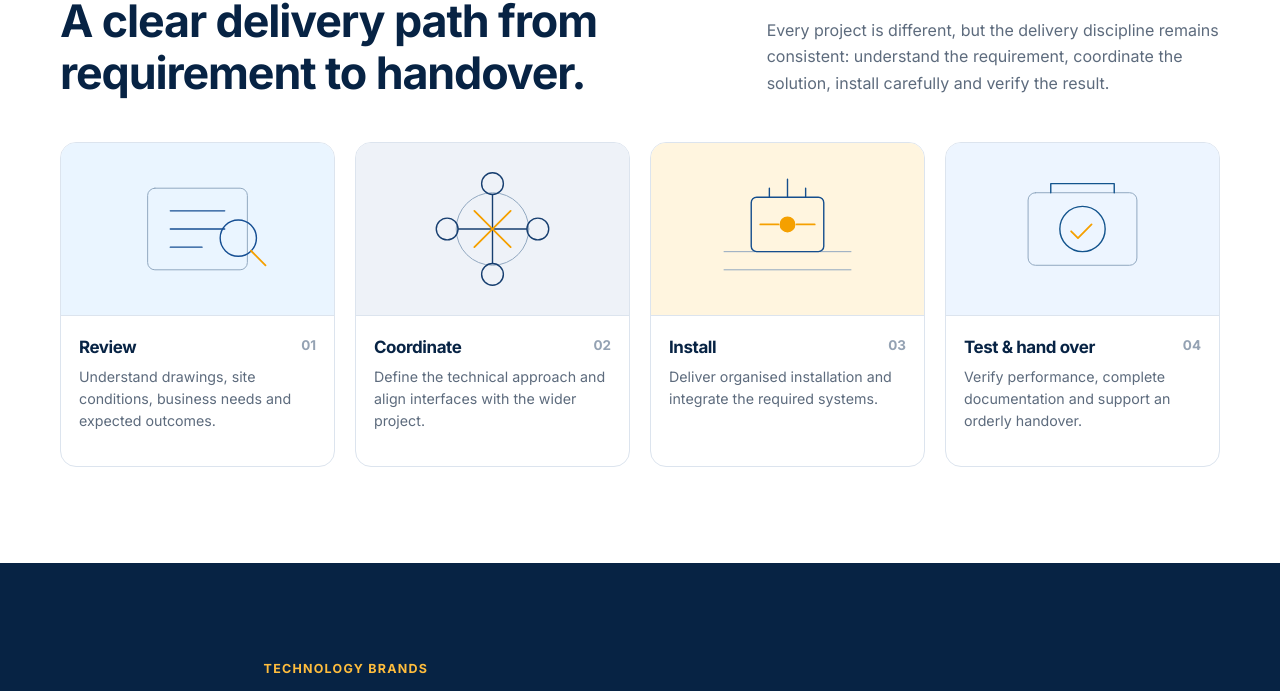
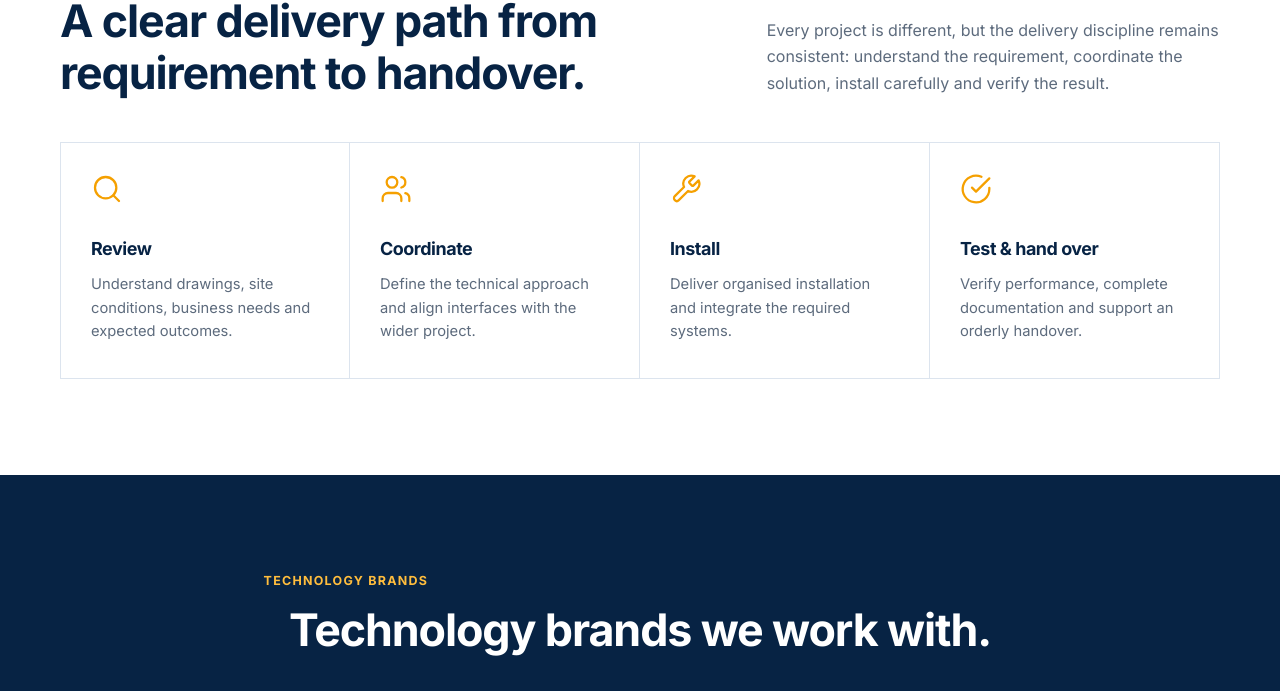
Before and after one commit to omarmohamedmedany/tyknawy, a plain HTML site: page index.html in a window 1280 px wide. Shown: the part 3742-4433 px from the top of the page. Drawn offline with Linux system fonts and the light colour scheme.

Commit message:
more icons changes

```diff
--- a/index.html
+++ b/index.html
@@ -172,70 +172,10 @@
           <p>Every project is different, but the delivery discipline remains consistent: understand the requirement, coordinate the solution, install carefully and verify the result.</p>
         </div>
         <div class="process-grid">
-          <article class="service-card reveal">
-            <div class="service-visual visual-network" aria-hidden="true">
-              <svg viewBox="0 0 520 300">
-                <rect class="ghost" x="150" y="60" width="220" height="180" rx="16"/>
-                <path d="M200 110h120M200 150h120M200 190h70"/>
-                <circle cx="350" cy="170" r="40"/>
-                <path class="accent" d="M378 198l32 32"/>
-              </svg>
-            </div>
-            <div class="service-body">
-              <span class="service-number">01</span>
-              <h3>Review</h3>
-              <p>Understand drawings, site conditions, business needs and expected outcomes.</p>
-            </div>
-          </article>
-          <article class="service-card reveal">
-            <div class="service-visual visual-security" aria-hidden="true">
-              <svg viewBox="0 0 520 300">
-                <circle class="ghost" cx="260" cy="150" r="80"/>
-                <circle cx="160" cy="150" r="24"/>
-                <circle cx="360" cy="150" r="24"/>
-                <circle cx="260" cy="50" r="24"/>
-                <circle cx="260" cy="250" r="24"/>
-                <path d="M184 150h152M260 74v152"/>
-                <path class="accent" d="M220 110l80 80M300 110l-80 80"/>
-              </svg>
-            </div>
-            <div class="service-body">
-              <span class="service-number">02</span>
-              <h3>Coordinate</h3>
-              <p>Define the technical approach and align interfaces with the wider project.</p>
-            </div>
-          </article>
-          <article class="service-card reveal">
-            <div class="service-visual visual-electrical" aria-hidden="true">
-              <svg viewBox="0 0 520 300">
-                <path class="ghost" d="M120 200h280M120 240h280"/>
-                <rect x="180" y="80" width="160" height="120" rx="12"/>
-                <path d="M260 80v-40M220 80v-20M300 80v-20"/>
-                <circle class="accent-fill" cx="260" cy="140" r="16"/>
-                <path class="accent" d="M200 140h40M280 140h40"/>
-              </svg>
-            </div>
-            <div class="service-body">
-              <span class="service-number">03</span>
-              <h3>Install</h3>
-              <p>Deliver organised installation and integrate the required systems.</p>
-            </div>
-          </article>
-          <article class="service-card reveal">
-            <div class="service-visual visual-software" aria-hidden="true">
-              <svg viewBox="0 0 520 300">
-                <rect class="ghost" x="140" y="70" width="240" height="160" rx="16"/>
-                <circle cx="260" cy="150" r="50"/>
-                <path class="accent" d="M235 155l15 15 30-30"/>
-                <path d="M190 70v-20h140v20"/>
-              </svg>
-            </div>
-            <div class="service-body">
-              <span class="service-number">04</span>
-              <h3>Test &amp; hand over</h3>
-              <p>Verify performance, complete documentation and support an orderly handover.</p>
-            </div>
-          </article>
+          <article class="reveal"><span><svg viewBox="0 0 24 24" width="32" height="32" fill="none" stroke="currentColor" stroke-width="1.7" stroke-linecap="round" stroke-linejoin="round"><circle cx="11" cy="11" r="8"/><path d="m21 21-4.3-4.3"/></svg></span><h3>Review</h3><p>Understand drawings, site conditions, business needs and expected outcomes.</p></article>
+          <article class="reveal"><span><svg viewBox="0 0 24 24" width="32" height="32" fill="none" stroke="currentColor" stroke-width="1.7" stroke-linecap="round" stroke-linejoin="round"><path d="M16 21v-2a4 4 0 0 0-4-4H6a4 4 0 0 0-4 4v2"/><circle cx="9" cy="7" r="4"/><path d="M22 21v-2a4 4 0 0 0-3-3.87"/><path d="M16 3.13a4 4 0 0 1 0 7.75"/></svg></span><h3>Coordinate</h3><p>Define the technical approach and align interfaces with the wider project.</p></article>
+          <article class="reveal"><span><svg viewBox="0 0 24 24" width="32" height="32" fill="none" stroke="currentColor" stroke-width="1.7" stroke-linecap="round" stroke-linejoin="round"><path d="M14.7 6.3a1 1 0 0 0 0 1.4l1.6 1.6a1 1 0 0 0 1.4 0l3.77-3.77a6 6 0 0 1-7.94 7.94l-6.91 6.91a2.12 2.12 0 0 1-3-3l6.91-6.91a6 6 0 0 1 7.94-7.94l-3.76 3.76z"/></svg></span><h3>Install</h3><p>Deliver organised installation and integrate the required systems.</p></article>
+          <article class="reveal"><span><svg viewBox="0 0 24 24" width="32" height="32" fill="none" stroke="currentColor" stroke-width="1.7" stroke-linecap="round" stroke-linejoin="round"><path d="M22 11.08V12a10 10 0 1 1-5.93-9.14"/><path d="m9 11 3 3L22 4"/></svg></span><h3>Test &amp; hand over</h3><p>Verify performance, complete documentation and support an orderly handover.</p></article>
         </div>
       </div>
     </section>
@@ -265,10 +205,10 @@
           <a class="button button-primary" href="#contact">Start a project conversation</a>
         </div>
         <div class="why-list reveal">
-          <article><span>01</span><div><h3>Integrated expertise</h3><p>Multiple technical disciplines considered as one coordinated package.</p></div></article>
-          <article><span>02</span><div><h3>Quality-focused execution</h3><p>Organised installation, testing and practical attention to detail.</p></div></article>
-          <article><span>03</span><div><h3>Responsive local support</h3><p>A Qatar-based team focused on communication and dependable follow-up.</p></div></article>
-          <article><span>04</span><div><h3>Solutions built to evolve</h3><p>Scalable systems that support future expansion and operational change.</p></div></article>
+          <article><span><svg viewBox="0 0 24 24" width="28" height="28" fill="none" stroke="currentColor" stroke-width="1.7" stroke-linecap="round" stroke-linejoin="round"><polygon points="12 2 2 7 12 12 22 7 12 2"/><polyline points="2 12 12 17 22 12"/><polyline points="2 17 12 22 22 17"/></svg></span><div><h3>Integrated expertise</h3><p>Multiple technical disciplines considered as one coordinated package.</p></div></article>
+          <article><span><svg viewBox="0 0 24 24" width="28" height="28" fill="none" stroke="currentColor" stroke-width="1.7" stroke-linecap="round" stroke-linejoin="round"><circle cx="12" cy="8" r="7"/><polyline points="8.21 13.89 7 23 12 20 17 23 15.79 13.88"/></svg></span><div><h3>Quality-focused execution</h3><p>Organised installation, testing and practical attention to detail.</p></div></article>
+          <article><span><svg viewBox="0 0 24 24" width="28" height="28" fill="none" stroke="currentColor" stroke-width="1.7" stroke-linecap="round" stroke-linejoin="round"><path d="M3 18v-6a9 9 0 0 1 18 0v6"/><path d="M21 19a2 2 0 0 1-2 2h-1a2 2 0 0 1-2-2v-3a2 2 0 0 1 2-2h3zM3 19a2 2 0 0 0 2 2h1a2 2 0 0 0 2-2v-3a2 2 0 0 0-2-2H3z"/></svg></span><div><h3>Responsive local support</h3><p>A Qatar-based team focused on communication and dependable follow-up.</p></div></article>
+          <article><span><svg viewBox="0 0 24 24" width="28" height="28" fill="none" stroke="currentColor" stroke-width="1.7" stroke-linecap="round" stroke-linejoin="round"><polyline points="22 7 13.5 15.5 8.5 10.5 2 17"/><polyline points="16 7 22 7 22 13"/></svg></span><div><h3>Solutions built to evolve</h3><p>Scalable systems that support future expansion and operational change.</p></div></article>
         </div>
       </div>
     </section>
--- a/styles.css
+++ b/styles.css
@@ -555,7 +555,16 @@ p {
 .process-grid {
   display: grid;
   grid-template-columns: repeat(4, 1fr);
-  gap: 20px;
+  gap: 0;
+  border-top: 1px solid var(--line);
+  border-bottom: 1px solid var(--line);
+}
+.process-grid article {
+  padding: 34px 30px;
+  border-right: 1px solid var(--line);
+}
+.process-grid article:first-child {
+  border-left: 1px solid var(--line);
 }
 .process-grid > article > span {
   display: block;
@@ -921,6 +930,15 @@ p {
   .process-grid {
     grid-template-columns: repeat(2, 1fr);
   }
+  .process-grid article:nth-child(2) {
+    border-right: 0;
+  }
+  .process-grid article:nth-child(-n + 2) {
+    border-bottom: 1px solid var(--line);
+  }
+  .process-grid article:nth-child(3) {
+    border-left: 1px solid var(--line);
+  }
 }
 @media (max-width: 840px) {
   .section {
@@ -1078,6 +1096,16 @@ p {
   .process-grid {
     grid-template-columns: 1fr;
   }
+  .process-grid article,
+  .process-grid article:first-child,
+  .process-grid article:nth-child(3) {
+    border-left: 1px solid var(--line);
+    border-right: 1px solid var(--line);
+    border-bottom: 1px solid var(--line);
+  }
+  .process-grid article:last-child {
+    border-bottom: 0;
+  }
   .two-col {
     grid-template-columns: 1fr;
   }
@@ -1231,7 +1259,9 @@ p {
   letter-spacing: 0.15em;
 }
 
-/* process-grid article padding removed */
+.process-grid article {
+  padding: 30px 30px 34px;
+}
 .process-grid > article > span {
   margin-bottom: 24px;
   font-size: 1.72rem;
@@ -1290,7 +1320,9 @@ p {
     font-size: 1.55rem;
     margin-bottom: 18px;
   }
-  /* process-grid media padding removed */
+  .process-grid article {
+    padding: 26px 24px 30px;
+  }
   .brand-grid {
     grid-template-columns: repeat(2, minmax(0, 1fr));
   }
```
